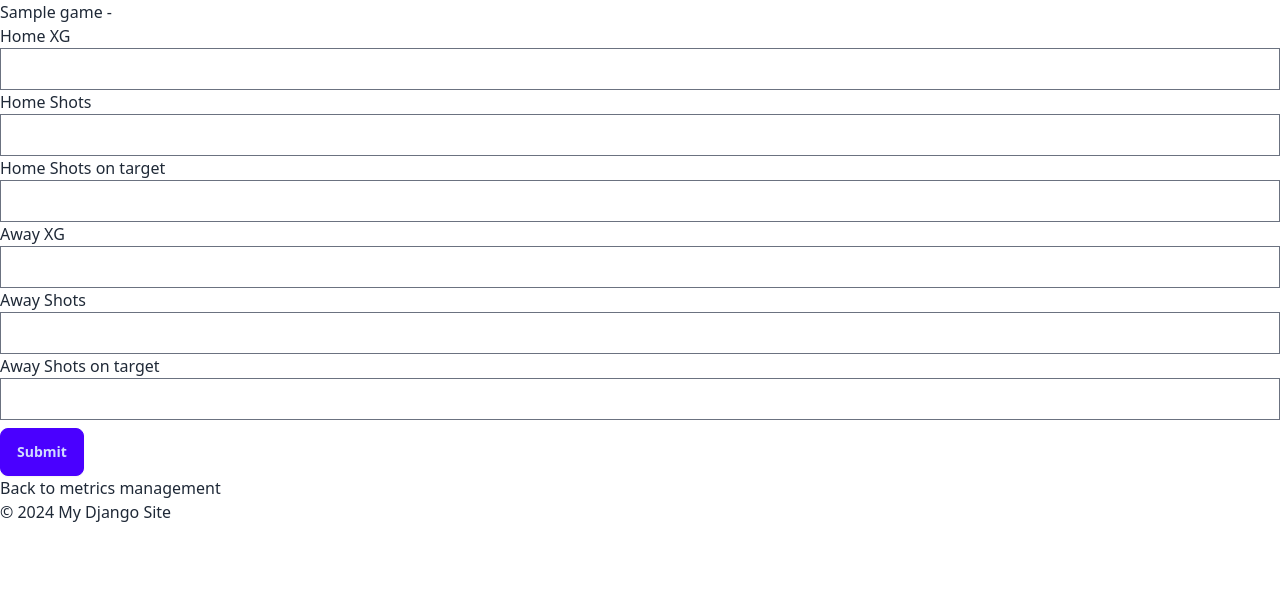
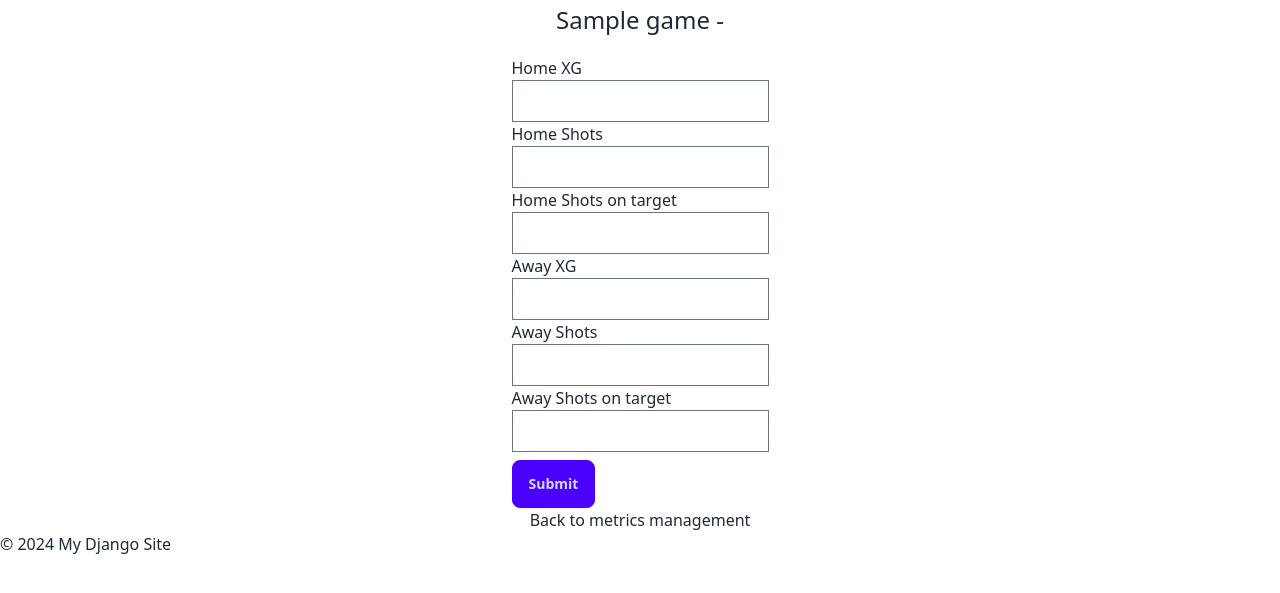
Before and after one commit to mbd0910/toughplacetogo, a Django app: template analytics/football/templates/game_view.html in a window 1280 px wide. Shown: the part 112-705 px from the top of the page. Run offline with Django 5.2, Linux system fonts and the light colour scheme; the template is opened without the code that fills it: most values are stand-ins (such as "Sample title", 1, 10 or a date in 2020); form fields are guessed from the names that the template uses; parts of the project's set-up code (start-up, migrations or seed data) failed here and were passed over; some libraries are stand-ins or nearby versions.

Commit message:
Minor styling on Game page

```diff
--- a/analytics/football/templates/game_team_metrics_management.html
+++ b/analytics/football/templates/game_team_metrics_management.html
@@ -4,7 +4,7 @@
 
 {% block content %}
 
-<div class="flex flex-col items-cetner mx-10 md:mx-20">
+<div class="flex flex-col items-center mx-10 md:mx-20">
     <h1 class="prose-2xl mb-4">Games List - {{ games|length }}</h1>
     <a href="{% url 'league_table' competition_name season_name %}" class="link link-primary">League table</a>
     <table class="table table-zebra table-lg">
--- a/analytics/football/templates/game_view.html
+++ b/analytics/football/templates/game_view.html
@@ -6,7 +6,9 @@
 
 {% load tz %}
 {% load widget_tweaks %}
-<h1>{{ game.name }} - {{ game.kickoff|timezone:"Europe/London"|date:"j F Y @ H:i" }}</h1>
+
+<div class="flex flex-col items-center mx-10 md:mx-20">
+    <h1 class="prose-2xl mb-4">{{ game.name }} - {{ game.kickoff|timezone:"Europe/London"|date:"j F Y @ H:i" }}</h1>
     <form method="post">
         {% csrf_token %}
         <div class="form-control">
@@ -43,4 +45,5 @@
     <div>
         <a href="{% url 'metrics_management' competition_name season_name %}">Back to metrics management</a>
     </div>
+</div>
 {% endblock %}
```
Lines whose indentation alone changed are shown as unchanged.
